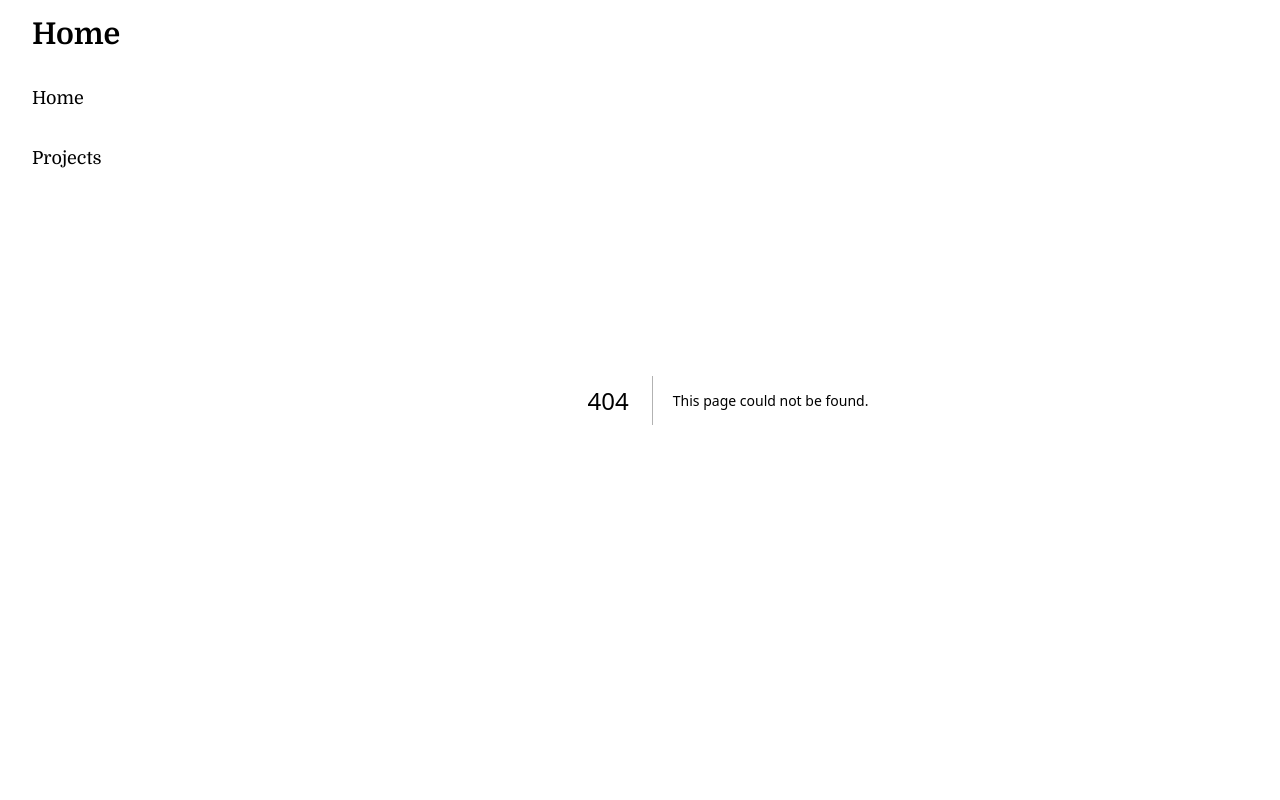
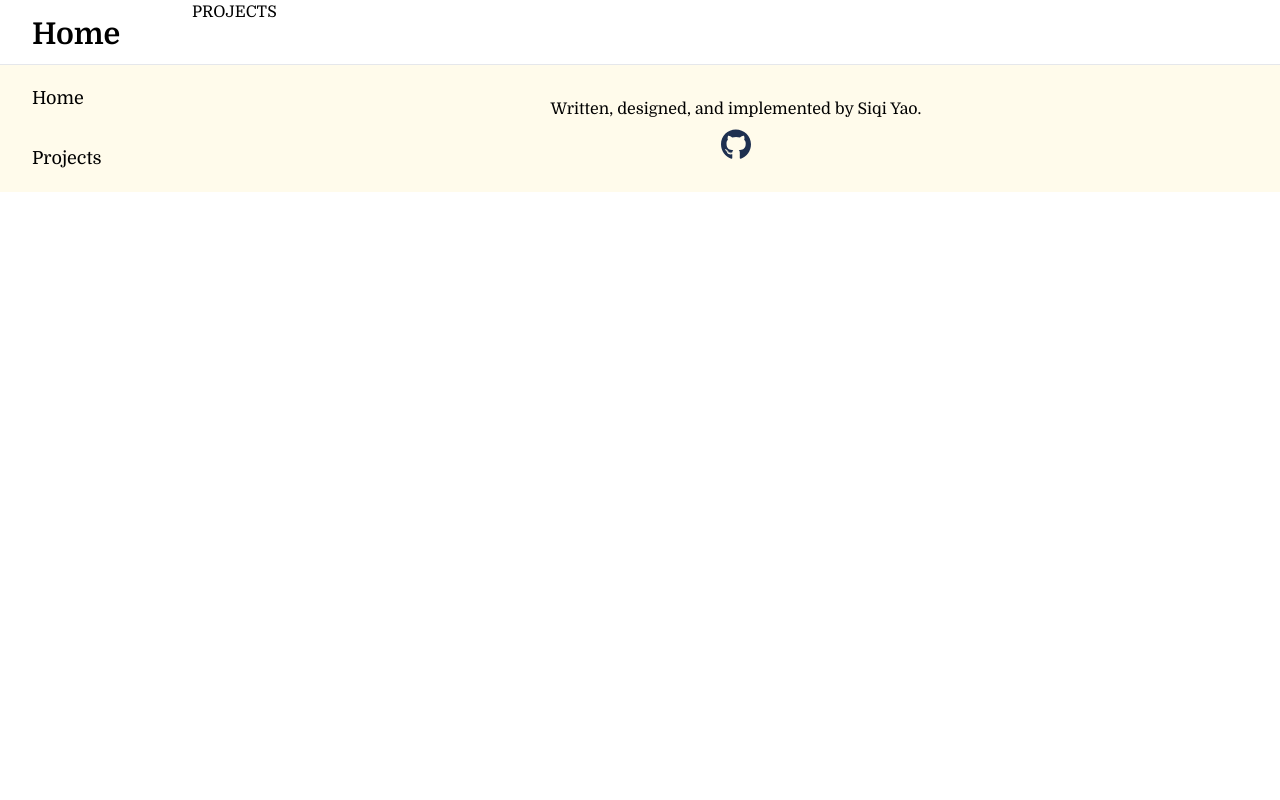
Before and after one commit to CKYWEB/siqiyao, a Next.js app: page /projects in a window 1280 px wide. Before the commit this address had no page. Shown: the top 800 px of the page. Built offline with nearby package versions, Linux system fonts and the light colour scheme.

Commit message:
change: layout

```diff
--- /dev/null
+++ b/app/(main)/layout.tsx
@@ -0,0 +1,18 @@
+import NavBar from "@/app/components/NavBar";
+import Footer from "@/app/components/Footer";
+
+export default function MainLayout({ children }: {
+    children: React.ReactNode
+}) {
+    return (
+        <>
+            <NavBar />
+            <div className="flex max-w-6xl">
+                <div className="w-full md:me-4">
+                    {children}
+                </div>
+            </div>
+            <Footer className="mt-10" />
+        </>
+    )
+}
--- /dev/null
+++ b/app/(main)/projects/page.tsx
@@ -0,0 +1,5 @@
+export default function Projects () {
+    return (
+        <h1>PROJECTS</h1>
+    )
+}
--- a/app/layout.tsx
+++ b/app/layout.tsx
@@ -1,8 +1,6 @@
 import type {Metadata} from 'next'
 import {Domine} from 'next/font/google'
 import './globals.css'
-import NavBar from "@/app/components/NavBar";
-import Footer from "@/app/components/Footer";
 
 const domine = Domine({ subsets: ['latin'] })
 
@@ -19,13 +17,7 @@ export default function RootLayout({
   return (
     <html lang="en">
       <body className={domine.className}>
-          <NavBar />
-          <div className="flex max-w-6xl">
-              <div className="w-full md:me-4">
-                  {children}
-              </div>
-          </div>
-          <Footer className="mt-10" />
+        {children}
       </body>
     </html>
   )
--- a/next.config.js
+++ b/next.config.js
@@ -1,4 +1,14 @@
 /** @type {import('next').NextConfig} */
-const nextConfig = {}
+const nextConfig = {
+    async redirects() {
+        return [
+            {
+                source: '/',
+                destination: '/home',
+                permanent: true,
+            },
+        ]
+    },
+}
 
 module.exports = nextConfig
```
Also changed, not shown: app/(main)/home/page.tsx (renamed from app/page.tsx).
